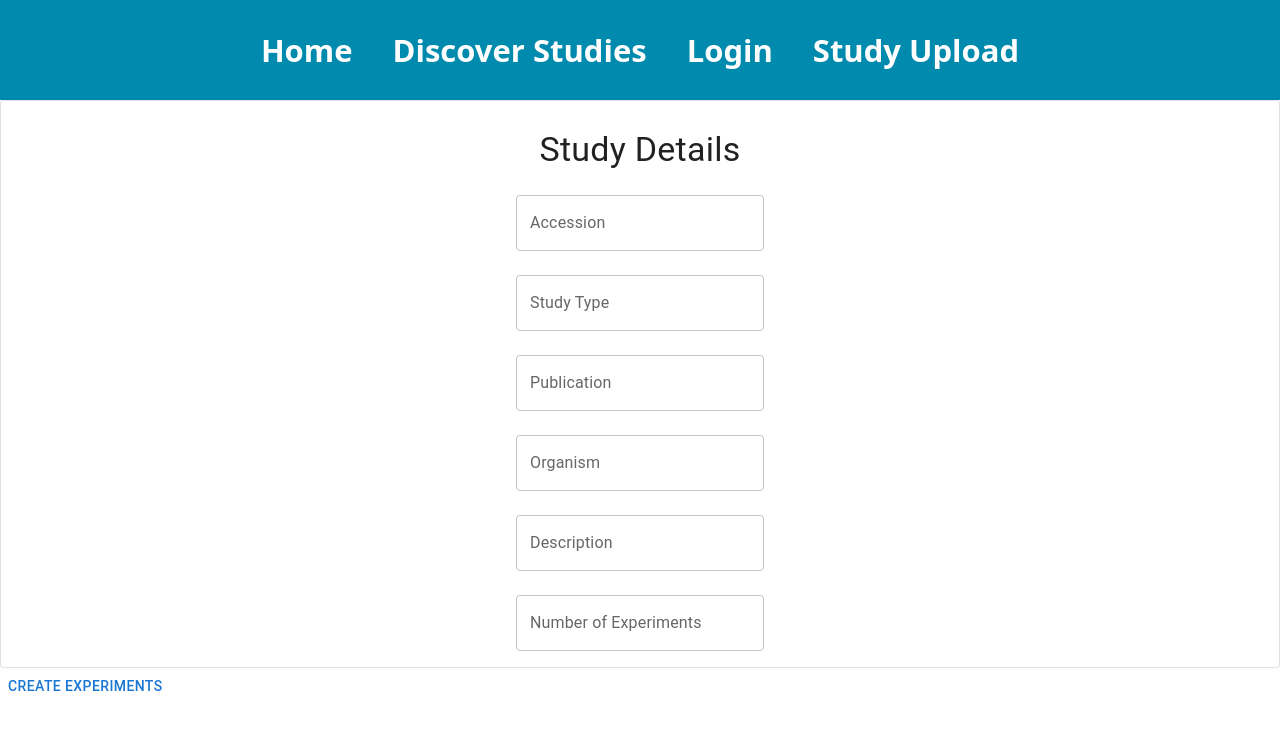
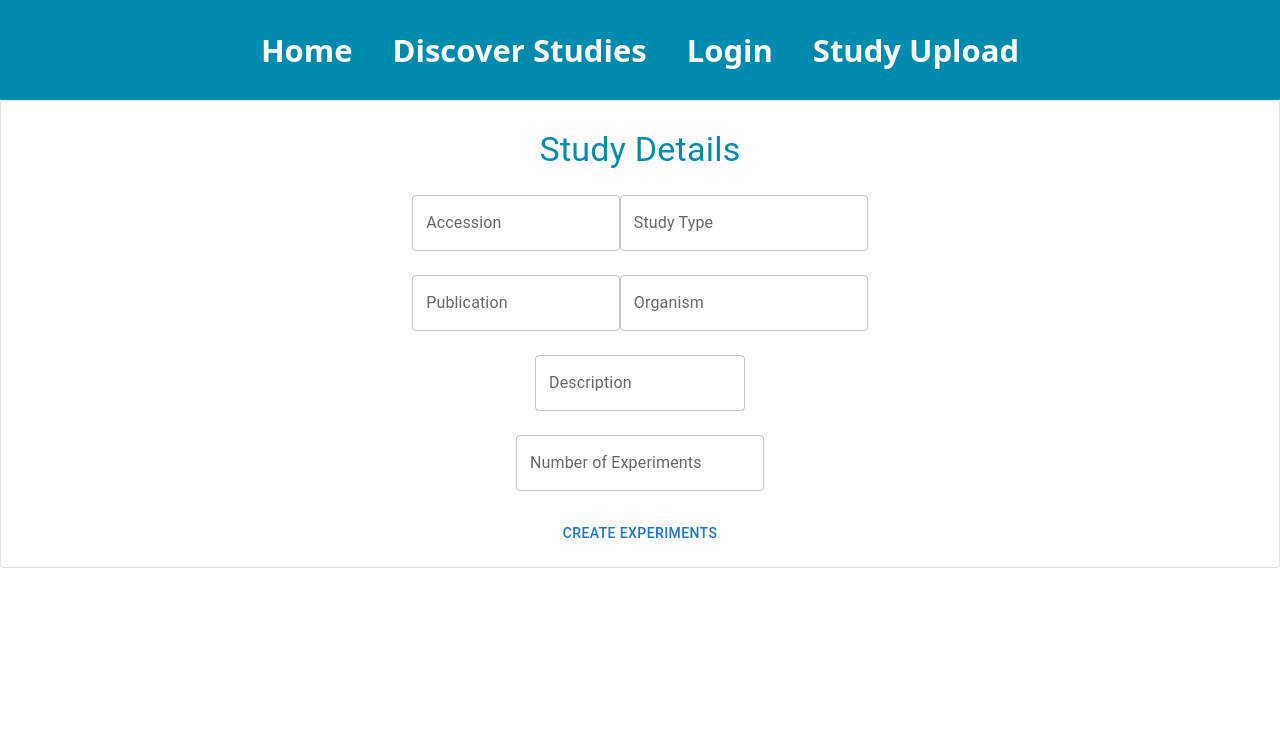
Before and after one commit to Harry-Liu23/Beatson-Team-Project, a Next.js app in the folder client/beatson-app/: page /study_upload in a window 1280 px wide. Shown: the top 730 px of the page. Built offline with nearby package versions, Linux system fonts and the light colour scheme.

Commit message:
[WIP] General aesthetic improvements and preventing form resubmission
Co-authored-by: Mark Turnbull (student) <2482252T@student.gla.ac.uk>

```diff
--- a/client/beatson-app/components/study/ExperimentForm.js
+++ b/client/beatson-app/components/study/ExperimentForm.js
@@ -10,6 +10,8 @@ import {
 } from "@mui/material";
 import { experimentFormat } from "../../services/JsonFormatting";
 import sendJsonToFlask from "../../services/BackendAPI";
+import {Accordion, AccordionSummary, AccordionDetails} from "@mui/material";
+import ArrowDropDownIcon from '@mui/icons-material/ArrowDropDown';
 
 const ExperimentForm = ({ id }) => {
   //Experiment attribute vars
@@ -19,6 +21,7 @@ const ExperimentForm = ({ id }) => {
   const [expDesc, setExpDesc] = useState("");
   const [numSamples, setNumSamples] = useState(0);
   const [renderSampleForm, setRenderSampleForm] = useState(false);
+  const [submitted, setSubmitted] = useState(false);
 
   const submitExperiment = () => {
       setRenderSampleForm(true);
@@ -26,10 +29,29 @@ const ExperimentForm = ({ id }) => {
       sendJsonToFlask(experimentFormJson, 'http://127.0.0.1:2020/create_experiment');
   }
 
+  const handleSubmission = () => {
+    setSubmitted(true);
+  }
+
   //Render form
   return (
     <div>
-      <Card variant="outlined" sx={{ padding:2 }} >
+      <Accordion>
+      <AccordionSummary
+        expandIcon={<ArrowDropDownIcon/>}
+        aria-controls="experiment-content"
+        id="experiment-table-content"
+        sx={{flexDirection: "row-reverse", marginLeft:12}}
+        >
+        <Grid item sx={{ mt: 1.5 }}>
+            <Typography variant="h5" color="#008AAD" align="right" sx={{padding:2}}>
+              Experiment ID: {expId}
+            </Typography>
+          </Grid>
+        </AccordionSummary>
+
+      <Card variant="outlined" sx={{ padding: 4, paddingBottom:6, marginLeft:15, marginRight:15, marginBottom:8, border:"groove" }}>
+      <AccordionDetails>
         <Grid
           container
           rowGap={1}
@@ -39,11 +61,7 @@ const ExperimentForm = ({ id }) => {
           justifyContent="center"
           spacing={2}
         >
-          <Grid item sx={{ mt: 1.5 }}>
-            <Typography variant="h4" color="blue-gray" align="center">
-              Experiment {expId}
-            </Typography>
-          </Grid>
+
 
           {/* below grid items are the experiment attribute fields */}
           <Grid item xs={6}>
@@ -51,6 +69,9 @@ const ExperimentForm = ({ id }) => {
               id={`expTitle-${expId}`}
               label="Title"
               variant="outlined"
+              inputProps={
+                { readOnly: submitted }
+              }
               onChange={() => setExpTitle(event.target.value)}
             />
           </Grid>
@@ -60,6 +81,9 @@ const ExperimentForm = ({ id }) => {
               id={`expDesc-${expId}`}
               label="Description"
               variant="outlined"
+              inputProps={
+                { readOnly: submitted }
+              }
               onChange={() => setExpDesc(event.target.value)}
             />
           </Grid>
@@ -69,11 +93,15 @@ const ExperimentForm = ({ id }) => {
               id={`sampleNumber-${expId}`}
               label="Number of Samples"
               variant="outlined"
+              inputProps={
+                { readOnly: submitted }
+              }
               onChange={() => setNumSamples(+event.target.value)}
             />
           </Grid>
         </Grid>
-      </Card>
+
+
 
       {renderSampleForm && <SampleForm samples={numSamples} id={expTitle} />}
       {
@@ -83,6 +111,9 @@ const ExperimentForm = ({ id }) => {
           </Button>
         </Grid>
       }
+    </AccordionDetails>
+    </Card>
+    </Accordion>
     </div>
   );
 };
--- a/client/beatson-app/components/study/StudyForm.js
+++ b/client/beatson-app/components/study/StudyForm.js
@@ -8,6 +8,7 @@ import {
   Card,
   TextField,
   spacing,
+  Item,
 } from "@mui/material";
 import { studyFormat } from "../../services/JsonFormatting";
 import sendJsonToFlask from "../../services/BackendAPI";
@@ -21,6 +22,7 @@ const StudyForm = () => {
   const [description, setDescription] = useState("");
   const [expNumber, setExpNumber] = useState(0);
   const [renderExpForm, setRenderExpForm] = useState(false);
+  const [submitted, setSubmitted] = useState(false);
 
   const generateExperimentForms = () => {
     const experimentForms = [];
@@ -31,7 +33,12 @@ const StudyForm = () => {
     return experimentForms
   };
 
+  const handleSubmission = () => {
+    setSubmitted(true);
+  }
+
   const createExperimentButton = () => {
+    handleSubmission();
     setRenderExpForm(true);
     const studyFormJson = studyFormat(accession, studyType, publication, organism, description);
     sendJsonToFlask(studyFormJson, 'http://127.0.0.1:2020/create_study');
@@ -50,35 +57,61 @@ const StudyForm = () => {
           spacing={2}
         >
           <Grid item sx={{ mt: 1.5 }}>
-            <Typography variant="h4" color="blue-gray" align="center">
+            <Typography variant="h4" color="#008AAD" align="" >
               Study Details
             </Typography>
           </Grid>
 
+          <Grid
+            container
+            item
+            rowSpacing={{xs: 1}}
+            direction="row"
+            alignItems="center"
+            justifyContent="center"
+          >
             {/* below grid items are the study detail fields */}
-          <Grid item xs={6}>
+            <Grid item xs={2}>
               <TextField
                 id="accession"
                 label="Accession"
                 variant="outlined"
+                inputProps={
+                  { readOnly: submitted }
+                }
                 onChange={() => setAccession(event.target.value)}
               />
             </Grid>
-
             <Grid item>
             <TextField
               id="studyType"
               label="Study Type"
               variant="outlined"
               onChange={() => setStudyType(event.target.value)}
+              inputProps={
+                { readOnly: submitted }
+              }
             />
             </Grid>
+          </Grid>
 
-          <Grid item>
+
+          <Grid
+            container
+            item
+            rowSpacing={{xs: 1}}
+            direction="row"
+            alignItems="center"
+            justifyContent="center"
+          >
+            <Grid item xs={2}>
               <TextField
                 id="publication"
                 label="Publication"
                 variant="outlined"
+                inputProps={
+                  { readOnly: submitted }
+                }
                 onChange={() => setPublication(event.target.value)}
               />
             </Grid>
@@ -88,15 +121,23 @@ const StudyForm = () => {
                 id="organism"
                 label="Organism"
                 variant="outlined"
+                inputProps={
+                  { readOnly: submitted }
+                }
                 onChange={() => setOrganism(event.target.value)}
               />
             </Grid>
+          </Grid>
 
-          <Grid item>
+          <Grid item xs={6}>
               <TextField
                 id="description"
                 label="Description"
                 variant="outlined"
+                multiline={true}
+                inputProps={
+                  { readOnly: submitted }
+                }
                 onChange={() => setDescription(event.target.value)}
               />
           </Grid>
@@ -106,17 +147,18 @@ const StudyForm = () => {
               id="expNumber"
               label="Number of Experiments"
               variant="outlined"
+              inputProps={
+                { readOnly: submitted }
+              }
               onChange={() => setExpNumber(+event.target.value)}
             />
           </Grid>
-        </Grid>
-      </Card>
 
           {renderExpForm &&
         generateExperimentForms().map((form, index) => (
           <div key={index}>{form}</div>
         ))}
-      {
+        {!submitted &&
         <Grid item>
           <Button
             onClick={() => {
@@ -127,6 +169,9 @@ const StudyForm = () => {
           </Button>
         </Grid>
       }
+        </Grid>
+
+      </Card>
     </div>
   );
 };
```
Lines whose indentation alone changed are shown as unchanged.
